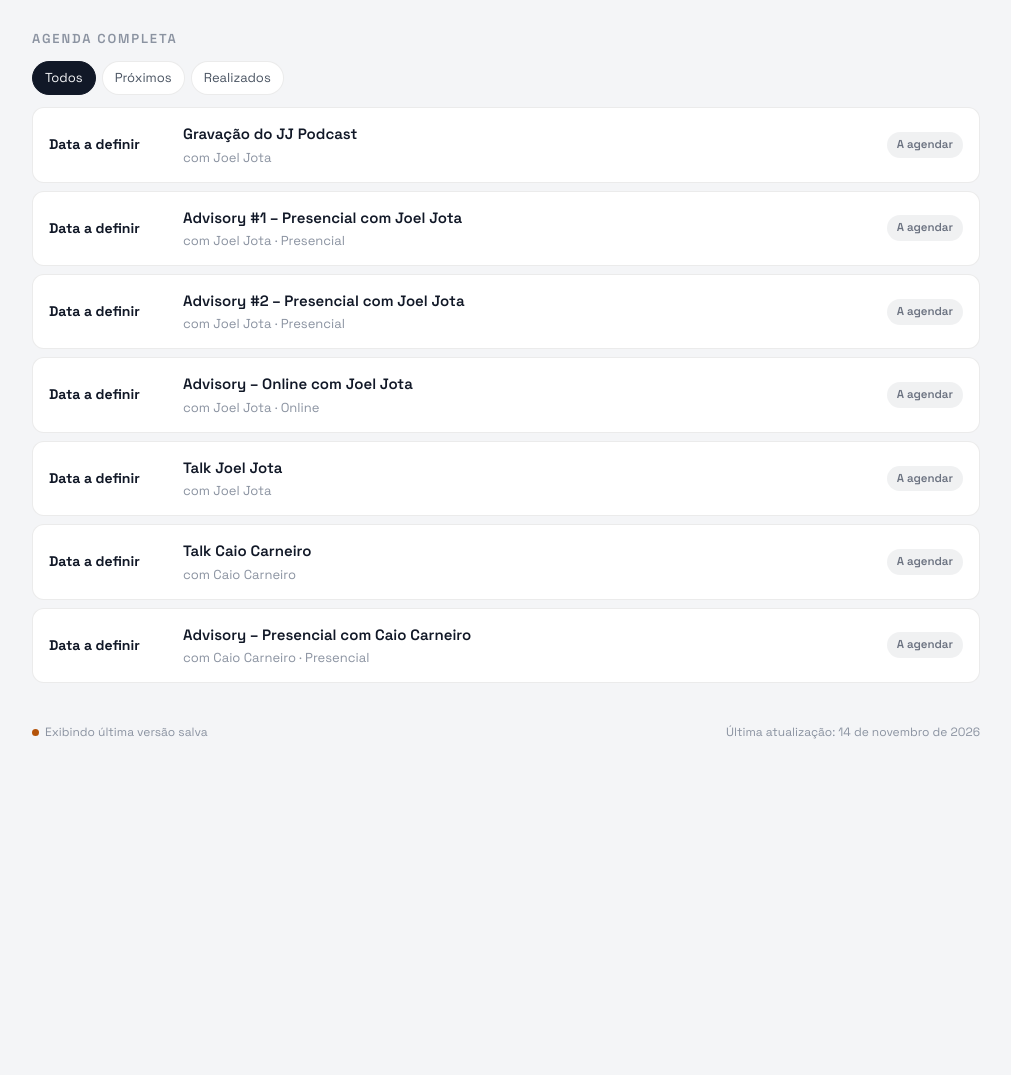
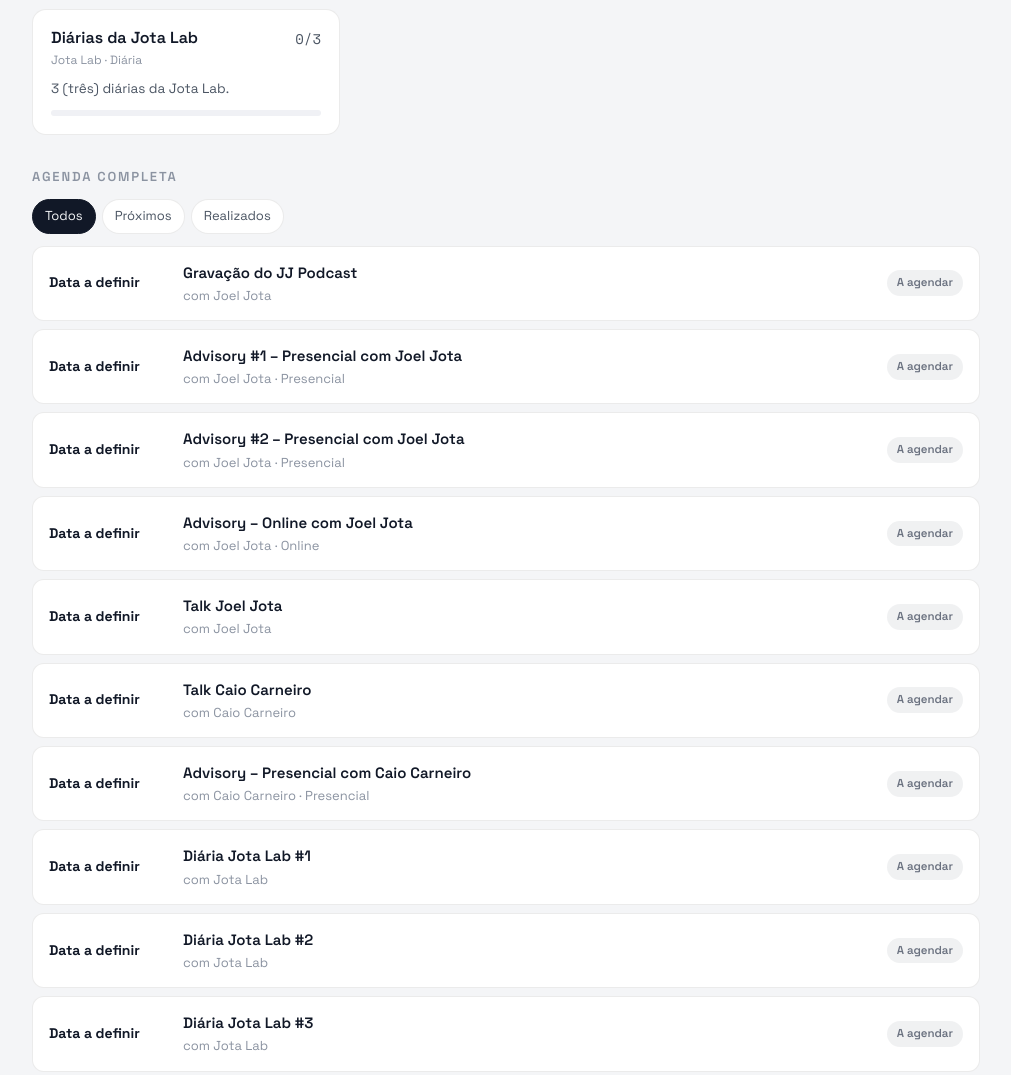
Before and after one commit to grasinunes-jotaco/grasinunes-jotaco, a plain HTML site: page andre-nunes/index.html in a window 1280 px wide. Shown: the part 955-2030 px from the top of the page, without its empty margins (134-1145 px from the left). Before the commit the page ends 1761 px from the top, so only its background shows below. Drawn offline with nearby package versions, Linux system fonts and the light colour scheme; no server answers.

Commit message:
Inclui 3 diárias da Jota Lab nas entregas do André Nunes
Co-Authored-By: Claude Opus 5.5 <noreply@anthropic.com>
Claude-Session: https://claude.ai/code/session_01Tuy8XkyLSdGNAH8Qv5dzJP

```diff
--- a/andre-nunes/index.html
+++ b/andre-nunes/index.html
@@ -157,7 +157,7 @@ const REFRESH_MS = 60000;
 const FALLBACK = {
   contrato: {
     'Cliente':'André Nunes','Início do contrato':'1º de dezembro de 2026','Término previsto':'31 de maio de 2027',
-    'Programa':'GIGANTE · JJ Podcast + Advisory Joel Jota e Caio Carneiro + Talks','Duração':'6 meses','Status do contrato':'Ativo',
+    'Programa':'GIGANTE · JJ Podcast + Advisory Joel Jota e Caio Carneiro + Talks + Diárias Jota Lab','Duração':'6 meses','Status do contrato':'Ativo',
     'Mensagem para a cliente':'Bem-vindo ao GIGANTE, André! Aqui você acompanha em tempo real suas entregas, agendamentos e próximos passos.',
     'Última atualização':'14 de novembro de 2026'
   },
@@ -167,7 +167,8 @@ const FALLBACK = {
     {ID:'E3',Entrega:'Advisory online com Joel Jota',Responsavel:'Joel Jota',Quantidade:'1',Tipo:'Sessão',Descricao:'1 (um) encontro online de Advisory com Joel Jota.'},
     {ID:'E4',Entrega:'Talk Joel Jota',Responsavel:'Joel Jota',Quantidade:'1',Tipo:'Talk',Descricao:'1 (uma) Talk com Joel Jota.'},
     {ID:'E5',Entrega:'Talk Caio Carneiro',Responsavel:'Caio Carneiro',Quantidade:'1',Tipo:'Talk',Descricao:'1 (uma) Talk com Caio Carneiro.'},
-    {ID:'E6',Entrega:'Advisory presencial com Caio Carneiro',Responsavel:'Caio Carneiro',Quantidade:'1',Tipo:'Sessão',Descricao:'1 (um) encontro presencial de Advisory com Caio Carneiro.'}
+    {ID:'E6',Entrega:'Advisory presencial com Caio Carneiro',Responsavel:'Caio Carneiro',Quantidade:'1',Tipo:'Sessão',Descricao:'1 (um) encontro presencial de Advisory com Caio Carneiro.'},
+    {ID:'E7',Entrega:'Diárias da Jota Lab',Responsavel:'Jota Lab',Quantidade:'3',Tipo:'Diária',Descricao:'3 (três) diárias da Jota Lab.'}
   ],
   agenda: [
     ['A01','E1','Gravação do JJ Podcast','','Joel Jota','A definir'],
@@ -176,7 +177,10 @@ const FALLBACK = {
     ['A04','E3','Advisory – Online com Joel Jota','','Joel Jota','Online'],
     ['A05','E4','Talk Joel Jota','','Joel Jota','A definir'],
     ['A06','E5','Talk Caio Carneiro','','Caio Carneiro','A definir'],
-    ['A07','E6','Advisory – Presencial com Caio Carneiro','','Caio Carneiro','Presencial']
+    ['A07','E6','Advisory – Presencial com Caio Carneiro','','Caio Carneiro','Presencial'],
+    ['A08','E7','Diária Jota Lab #1','','Jota Lab','A definir'],
+    ['A09','E7','Diária Jota Lab #2','','Jota Lab','A definir'],
+    ['A10','E7','Diária Jota Lab #3','','Jota Lab','A definir']
   ].map(([ID,Entrega_ID,Titulo,Observacoes,Responsavel,Formato])=>({ID,Entrega_ID,Titulo,Mes_previsto:'A definir',Data:'',Horario:'',Formato,Local_Link:'',Status:'A agendar',Responsavel,Observacoes}))
 };
 
```
